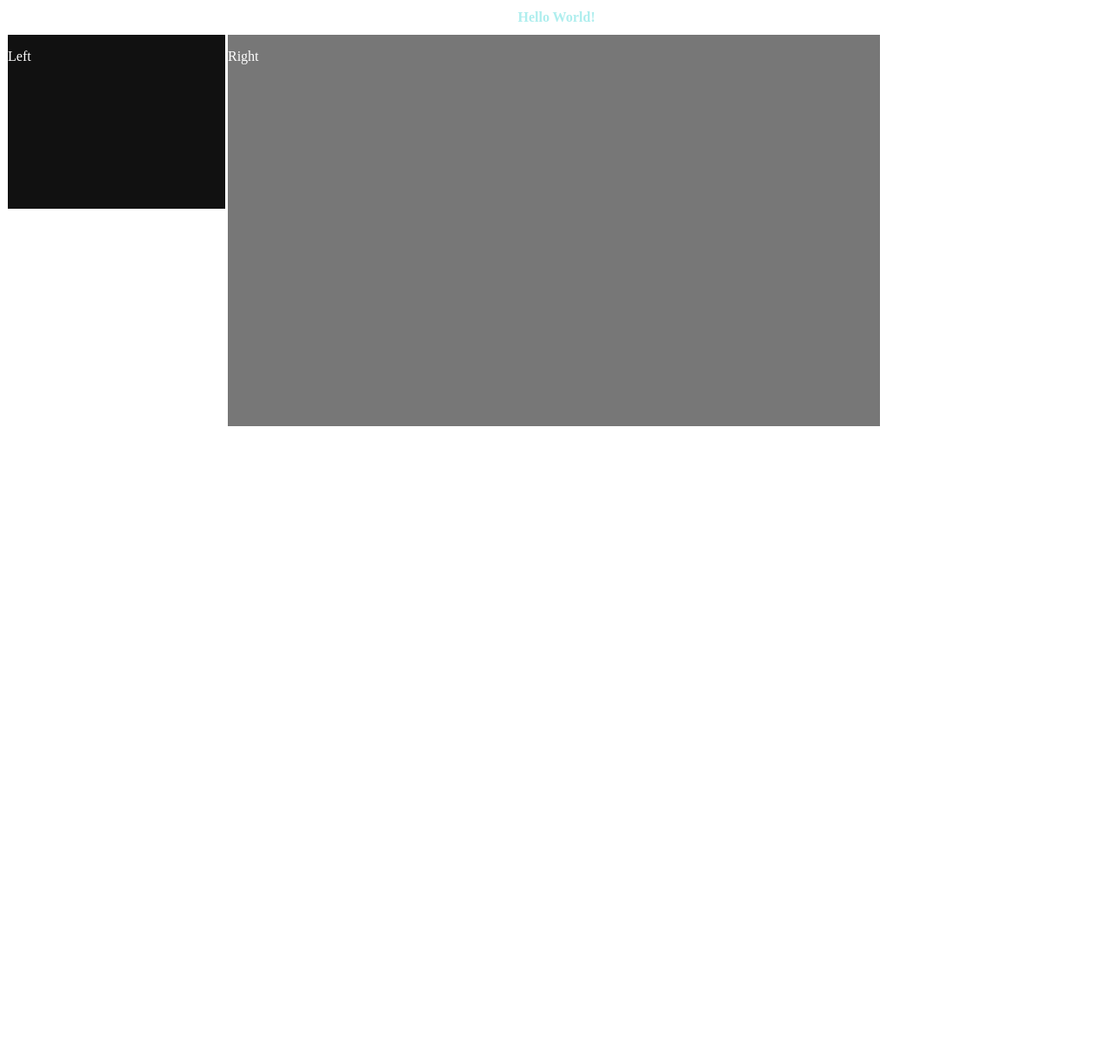
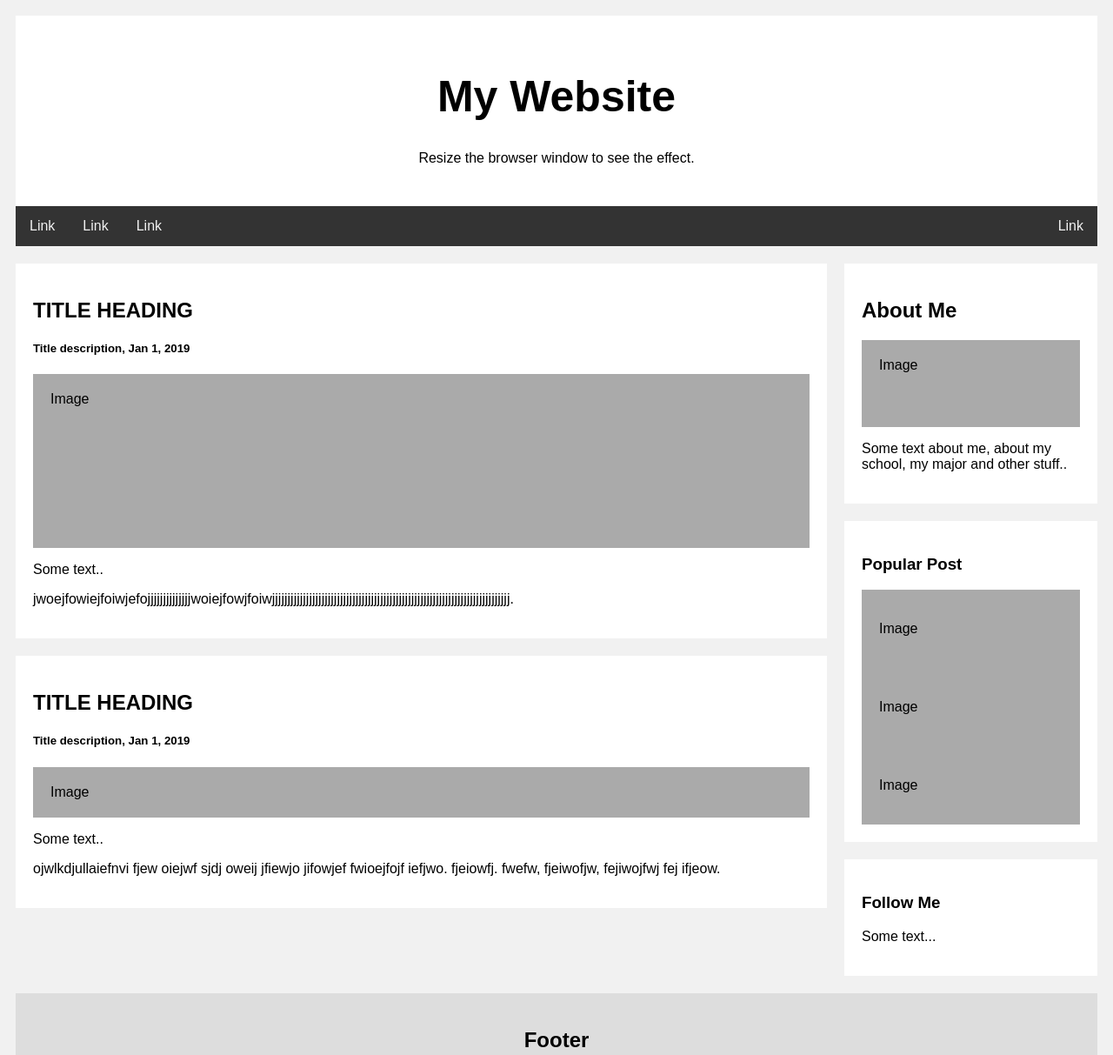
Before and after one commit to samsoohoonseo/samsoohoonseo.github.io, a plain HTML site: page index.html in a window 1280 px wide. Shown: the top 1213 px of the page at 87% size. Before the commit the page ends 800 px from the top, so only its background shows below. Drawn offline with Linux system fonts and the light colour scheme.

Commit message:
page format

```diff
--- a/StyleSheet.css
+++ b/StyleSheet.css
@@ -1,28 +1,84 @@
-h1{
-	text-align: center;
-	font-size: 12pt;
-	color: #afeeee;
+* {
+	box-sizing: border-box;
 }
 
-#wrapper{
-	width: 1005px;
-	margin:0;
-}
-#leftcolumn, #rightcolumn {
-	border: 1px solid white;
-	float: left;
-	min-height: 450px;
-	color: white;
-}
-#leftcolumn {
-	width: 250px;
-	background-color: #111;
-	min-height: 200px;
-	position: fixed;
+body {
+	font-family: Arial;
+	padding: 10px;
+	background: #f1f1f1;
 }
 
-#rightcolumn {
-	width: 750px;
-	background-color: #777;
-	float: right;
+.header {
+	padding: 30px;
+	text-align: center;
+	background: white;
 }
+
+.header h1{
+	font-size: 50px;
+}
+
+.topnav {
+	overflow: hidden;
+	background-color: #333;
+}
+
+.topnav a {
+	float: left;
+	display: block;
+	color: #f2f2f2;
+	text-align: center;
+	padding: 14px 16px;
+	text-decoration: none;
+}
+
+.leftcolumn {
+	float: left;
+	width: 75%;
+}
+
+.rightcolumn {
+	float: left;
+	width: 25%;
+	background-color: #f1f1f1;
+	padding-left: 20px;
+}
+
+.imgPlaceHolder {
+	background-color: #aaa;
+	width: 100%;
+	padding: 20px;
+}
+
+.card {
+	background-color: white;
+	padding: 20px;
+	margin-top: 20px;
+}
+
+.row:after {
+	content: "";
+	display: table;
+	clear: both;
+}
+
+.footer {
+	padding: 20px;
+	text-align: center;
+	background: #ddd;
+	margin-top: 20px;
+}
+
+@media screen and (max-width: 800px) {
+	.leftcolumn, .rightcolumn {
+		width: 100%;
+		padding: 0;
+	}
+}
+
+@media screen and (max-width: 400px) {
+	.topnav a {
+		float: none;
+		width: 100%;
+	}
+}
--- a/index.html
+++ b/index.html
@@ -7,15 +7,58 @@
 </head>
 
 <body>
-	<h1>Hello World!</h1>
-	<div id="wrapper">
-		<div id="leftcolumn">
-			<p>Left</p>
+	<div class="header">
+		<h1>My Website</h1>
+		<p>Resize the browser window to see the effect.</p>
+	</div>
+
+	<div class="topnav">
+		<a href="#">Link</a>
+		<a href="#">Link</a>
+		<a href="#">Link</a>
+		<a href="#" style="float:right">Link</a>
+	</div>
+
+	<div class="row">
+		<div class="leftcolumn">
+			<div class="card">
+				<h2>TITLE HEADING</h2>
+				<h5>Title description, Jan 1, 2019</h5>
+				<div class="imgPlaceHolder" style="height:200px;">Image</div>
+				<p>Some text..</p>
+				<p>jwoejfowiejfoiwjefojjjjjjjjjjjjjjwoiejfowjfoiwjjjjjjjjjjjjjjjjjjjjjjjjjjjjjjjjjjjjjjjjjjjjjjjjjjjjjjjjjjjjjjjjjjjjjjjjjjjjj.</p>
+			</div>
+			<div class="card">
+				<h2>TITLE HEADING</h2>
+				<h5>Title description, Jan 1, 2019</h5>
+				<div class="imgPlaceHolder" stle="height:200px;">Image</div>
+				<p>Some text..</p>
+				<p>ojwlkdjullaiefnvi fjew oiejwf sjdj oweij jfiewjo jifowjef fwioejfojf iefjwo. fjeiowfj. fwefw, fjeiwofjw, fejiwojfwj fej ifjeow.</p>
+			</div>
 		</div>
-		<div id="rightcolumn">
-			<p>Right</p>
+		<div class="rightcolumn">
+			<div class="card">
+				<h2>About Me</h2>
+				<div class="imgPlaceHolder" style="height:100px;">Image</div>
+				<p>Some text about me, about my school, my major and other stuff..</p>
+			</div>
+			<div class="card">
+				<h3>Popular Post</h3>
+				<div class="imgPlaceHolder"><p>Image</p></div>
+				<div class="imgPlaceHolder"><p>Image</p></div>
+				<div class="imgPlaceHolder"><p>Image</p></div>
+			</div>
+			<div class="card">
+				<h3>Follow Me</h3>
+				<p>Some text...</p>
+			</div>
 		</div>
 	</div>
+
+	<div class="footer">
+		<h2>Footer</h2>
+	</div>
+
 </body>
 
 </html>
```
